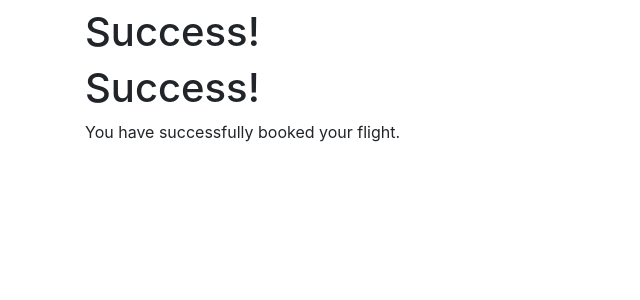
After one commit to yeonhodev/bookhunt, a Flask app: template templates/success.html in a window 1280 px wide. The commit adds this page. Shown: the top 300 px of the page, without its empty margins (0-640 px from the left). Run offline with Flask 2, Linux system fonts and the light colour scheme; the template is opened without the code that fills it, so the values that code supplies are empty; some libraries are stand-ins or nearby versions.

Commit message:
fixed untracked files

```diff
--- a/application.py
+++ b/application.py
@@ -44,10 +44,14 @@ def hello():
     name = request.form.get("name")
     return render_template("hello.html", name=name)
 
-@app.route("/flights", methods=["GET", "POST"])
+@app.route("/flights", methods=["GET"])
 def flights():
     flights = db.execute("SELECT origin, destination, duration FROM flights").fetchall()
     return render_template("flights.html", flights=flights)
+
+@app.route("/book", methods=["POST"])
+def book():
+    """Book a flight."""
 
 @app.route("/bye")
 def bye():
--- a/templates/flights.html
+++ b/templates/flights.html
@@ -7,7 +7,7 @@
 {% block body %}
 <h1>Book a Flight</h1>
 
-<form action="{{ url_for('flights')}}" method="post">
+<form action="{{ url_for('book')}}" method="post">
 
   <div class="form-group">
     <select class="form-control" name="flight_id">
--- /dev/null
+++ b/templates/success.html
@@ -0,0 +1,10 @@
+{% extends "layout.html" %}
+
+{% block heading %}
+  <h1>Success!</h1>
+{% endblock %}
+
+{% block body %}
+  <h1>Success!</h1>
+  You have successfully booked your flight.
+{% endblock %}
```
Also changed, not shown: templates/book.html (deleted).
